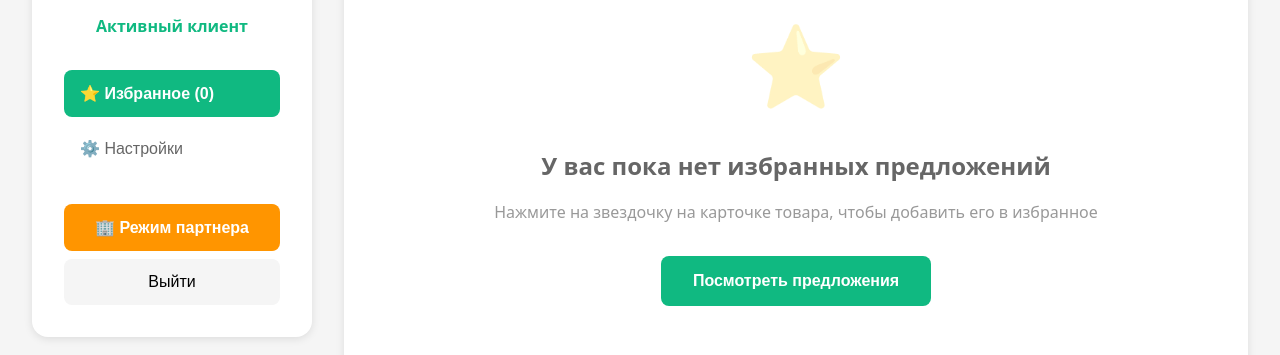
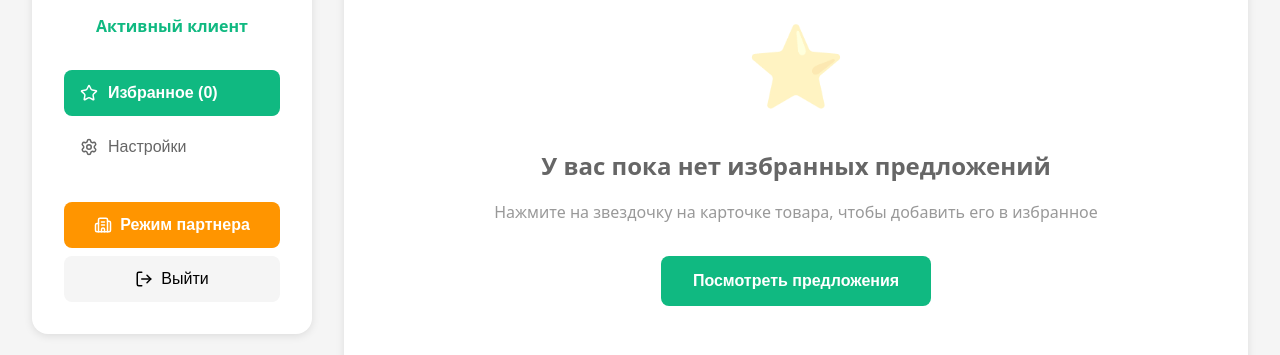
Before and after one commit to Yerjvn/merchant-platform, a React (Vite) app: page /#/profile in a window 1280 px wide. Shown: the part 290-645 px from the top of the page. Built offline with nearby package versions, Linux system fonts and the light colour scheme.

Commit message:
Добавлены иконки lucide-react в профиле: навигация, кнопки и статистика теперь с красивыми иконками

```diff
--- a/package.json
+++ b/package.json
@@ -11,6 +11,7 @@
     "deploy": "gh-pages -d dist"
   },
   "dependencies": {
+    "lucide-react": "^0.554.0",
     "react": "^19.2.0",
     "react-dom": "^19.2.0",
     "react-router-dom": "^7.9.6",
--- a/src/pages/Profile.css
+++ b/src/pages/Profile.css
@@ -74,6 +74,9 @@
   cursor: pointer;
   transition: all 0.3s;
   color: #666;
+  display: flex;
+  align-items: center;
+  gap: 0.625rem;
 }
 
 .nav-item:hover {
@@ -99,6 +102,10 @@
   transition: background 0.3s;
   margin-bottom: 0.5rem;
   margin-top: auto;
+  display: flex;
+  align-items: center;
+  justify-content: center;
+  gap: 0.5rem;
 }
 
 .toggle-role-button:hover {
@@ -114,6 +121,10 @@
   font-size: 1rem;
   cursor: pointer;
   transition: background 0.3s;
+  display: flex;
+  align-items: center;
+  justify-content: center;
+  gap: 0.5rem;
 }
 
 .logout-button:hover {
--- a/src/pages/Profile.jsx
+++ b/src/pages/Profile.jsx
@@ -2,6 +2,19 @@ import { useState, useEffect } from 'react';
 import { useNavigate } from 'react-router-dom';
 import { getFavorites } from '../utils/favorites';
 import { isPartner, toggleUserRole } from '../utils/userRole';
+import {
+  BarChart3,
+  CreditCard,
+  Star,
+  TrendingUp,
+  Settings,
+  User,
+  Building2,
+  LogOut,
+  Eye,
+  MousePointerClick,
+  CheckCircle
+} from 'lucide-react';
 import './Profile.css';
 import kazakhtelecomBanner from '../assets/Kazakhtelecom Banner 800x450.webp';
 import biGroupImage from '../assets/bi-group.jpg';
@@ -236,13 +249,15 @@ const Profile = () => {
                   className={`nav-item ${activeTab === 'overview' ? 'active' : ''}`}
                   onClick={() => setActiveTab('overview')}
                 >
-                  📊 Обзор
+                  <BarChart3 size={18} />
+                  <span>Обзор</span>
                 </button>
                 <button
                   className={`nav-item ${activeTab === 'cards' ? 'active' : ''}`}
                   onClick={() => setActiveTab('cards')}
                 >
-                  🎴 Мои карточки
+                  <CreditCard size={18} />
+                  <span>Мои карточки</span>
                 </button>
               </>
             )}
@@ -252,7 +267,8 @@ const Profile = () => {
               className={`nav-item ${activeTab === 'favorites' ? 'active' : ''}`}
               onClick={() => setActiveTab('favorites')}
             >
-              ⭐ Избранное ({favoriteIds.length})
+              <Star size={18} />
+              <span>Избранное ({favoriteIds.length})</span>
             </button>
 
             {/* Вкладки только для партнеров */}
@@ -262,13 +278,15 @@ const Profile = () => {
                   className={`nav-item ${activeTab === 'analytics' ? 'active' : ''}`}
                   onClick={() => setActiveTab('analytics')}
                 >
-                  📈 Аналитика
+                  <TrendingUp size={18} />
+                  <span>Аналитика</span>
                 </button>
                 <button
                   className={`nav-item ${activeTab === 'tariff' ? 'active' : ''}`}
                   onClick={() => setActiveTab('tariff')}
                 >
-                  💳 Мой тариф
+                  <CreditCard size={18} />
+                  <span>Мой тариф</span>
                 </button>
               </>
             )}
@@ -278,7 +296,8 @@ const Profile = () => {
               className={`nav-item ${activeTab === 'settings' ? 'active' : ''}`}
               onClick={() => setActiveTab('settings')}
             >
-              ⚙️ Настройки
+              <Settings size={18} />
+              <span>Настройки</span>
             </button>
           </nav>
 
@@ -287,11 +306,12 @@ const Profile = () => {
             className="toggle-role-button"
             onClick={() => toggleUserRole()}
           >
-            {userIsPartner ? '👤 Режим клиента' : '🏢 Режим партнера'}
+            {userIsPartner ? <><User size={18} /> <span>Режим клиента</span></> : <><Building2 size={18} /> <span>Режим партнера</span></>}
           </button>
 
           <button className="logout-button" onClick={() => navigate('/')}>
-            Выйти
+            <LogOut size={18} />
+            <span>Выйти</span>
           </button>
         </aside>
 
@@ -304,7 +324,9 @@ const Profile = () => {
 
               <div className="stats-cards">
                 <div className="stat-card-small">
-                  <div className="stat-icon">👁️</div>
+                  <div className="stat-icon">
+                    <Eye size={24} />
+                  </div>
                   <div className="stat-info">
                     <div className="stat-value">{analytics.totalViews.toLocaleString()}</div>
                     <div className="stat-label">Просмотры</div>
@@ -312,7 +334,9 @@ const Profile = () => {
                   </div>
                 </div>
                 <div className="stat-card-small">
-                  <div className="stat-icon">👆</div>
+                  <div className="stat-icon">
+                    <MousePointerClick size={24} />
+                  </div>
                   <div className="stat-info">
                     <div className="stat-value">{analytics.totalClicks.toLocaleString()}</div>
                     <div className="stat-label">Клики</div>
@@ -320,7 +344,9 @@ const Profile = () => {
                   </div>
                 </div>
                 <div className="stat-card-small">
-                  <div className="stat-icon">✅</div>
+                  <div className="stat-icon">
+                    <CheckCircle size={24} />
+                  </div>
                   <div className="stat-info">
                     <div className="stat-value">{analytics.conversions.toLocaleString()}</div>
                     <div className="stat-label">Конверсии</div>
```
Also changed, not shown: 1 other file (tests, documents, lock files or other folders).
